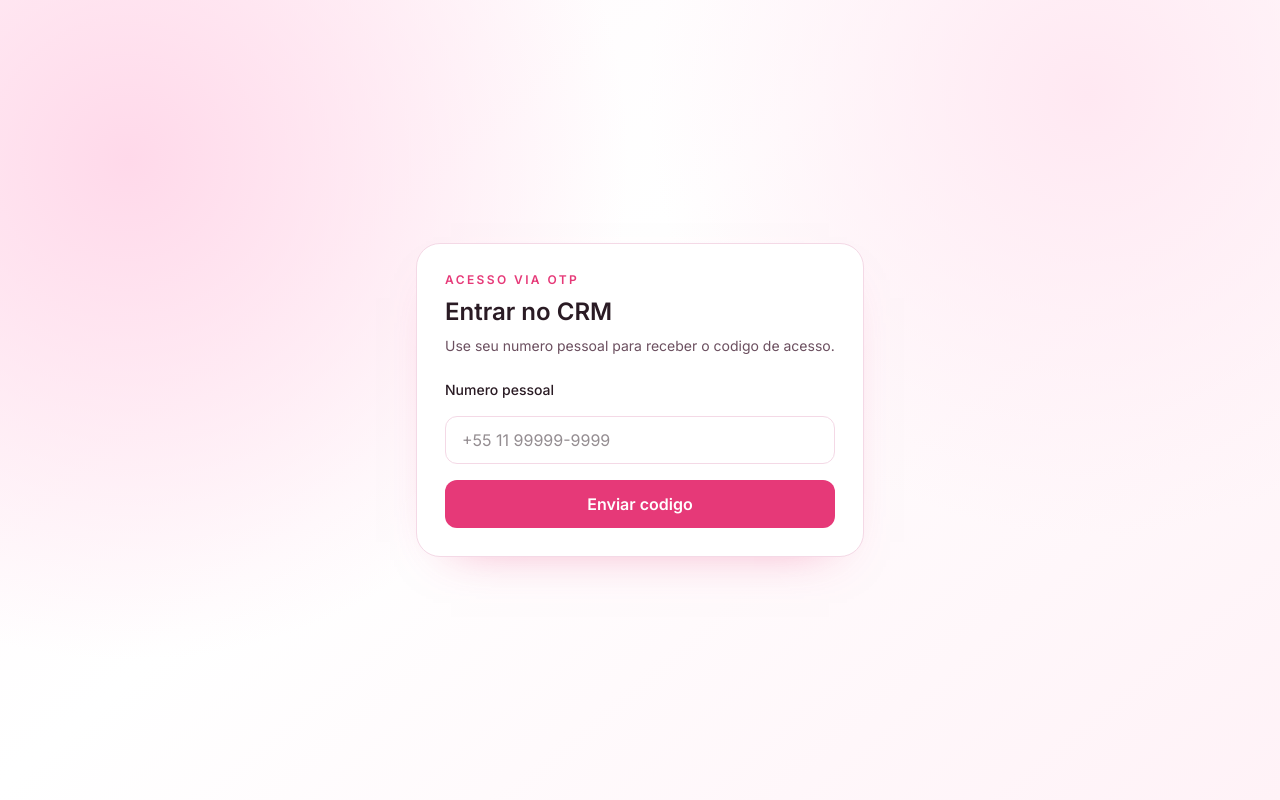
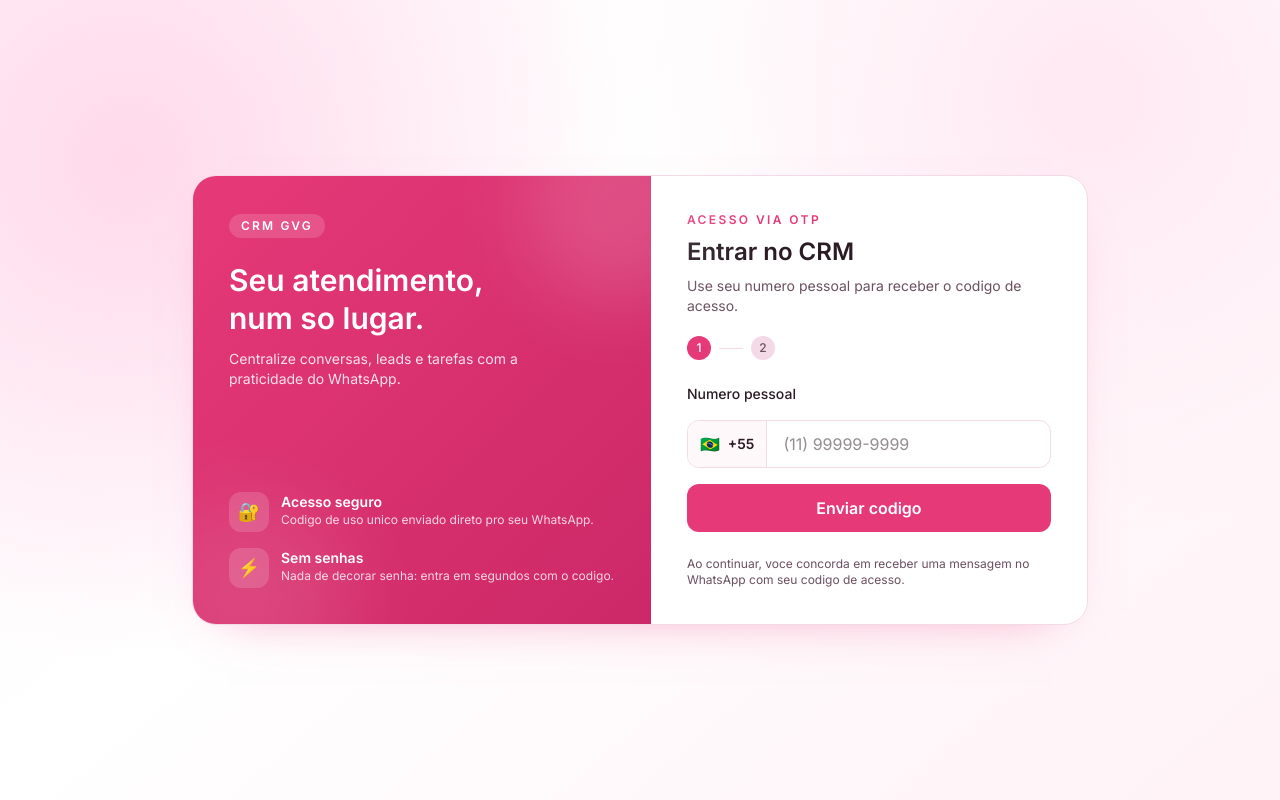
Before and after one commit to Vinicius-Lummertz/CRM-GVG, a Next.js app in the folder frontend/: page /otp in a window 1280 px wide. Built offline with nearby package versions, Linux system fonts and the light colour scheme.

Commit message:
página otp mais bonita e intuitiva

```diff
--- a/frontend/src/app/otp/page.tsx
+++ b/frontend/src/app/otp/page.tsx
@@ -3,12 +3,22 @@
 import { FormEvent, useMemo, useState } from "react";
 import { useRouter } from "next/navigation";
 
+const COUNTRY_CODE = "55";
 const MASTER_PHONE = "554896290225";
 const API_BASE = "https://crm-gvg.onrender.com";
 
-function normalizePhone(rawValue: string) {
-  const digits = (rawValue || "").replace(/\D/g, "");
-  return digits;
+// Mantem apenas digitos do numero local (DDD + numero), sem o codigo do pais.
+function onlyDigits(rawValue: string) {
+  return (rawValue || "").replace(/\D/g, "");
+}
+
+// Aplica mascara visual: (11) 99999-9999
+function maskLocalPhone(digits: string) {
+  const d = digits.slice(0, 11);
+  if (d.length <= 2) return d;
+  if (d.length <= 6) return `(${d.slice(0, 2)}) ${d.slice(2)}`;
+  if (d.length <= 10) return `(${d.slice(0, 2)}) ${d.slice(2, 6)}-${d.slice(6)}`;
+  return `(${d.slice(0, 2)}) ${d.slice(2, 7)}-${d.slice(7)}`;
 }
 
 async function persistSessionCookie(payload: {
@@ -27,28 +37,47 @@ async function persistSessionCookie(payload: {
   }
 }
 
+const HIGHLIGHTS = [
+  {
+    icon: "🔐",
+    title: "Acesso seguro",
+    description: "Codigo de uso unico enviado direto pro seu WhatsApp.",
+  },
+  {
+    icon: "⚡",
+    title: "Sem senhas",
+    description: "Nada de decorar senha: entra em segundos com o codigo.",
+  },
+];
+
 export default function OtpPage() {
   const router = useRouter();
-  const [phone, setPhone] = useState("");
+  const [localPhone, setLocalPhone] = useState("");
   const [code, setCode] = useState("");
   const [step, setStep] = useState<"phone" | "code">("phone");
   const [loading, setLoading] = useState(false);
   const [message, setMessage] = useState<string | null>(null);
   const [error, setError] = useState<string | null>(null);
 
-  const normalizedPhone = useMemo(() => normalizePhone(phone), [phone]);
+  // Digitos locais (DDD + numero) e o telefone completo com o +55 fixo.
+  const localDigits = useMemo(() => onlyDigits(localPhone), [localPhone]);
+  const fullPhone = useMemo(
+    () => `${COUNTRY_CODE}${localDigits}`,
+    [localDigits]
+  );
 
-  async function sendOtp(e: FormEvent) {
-    e.preventDefault();
+  async function sendOtp(e?: { preventDefault: () => void }) {
+    e?.preventDefault();
     setError(null);
     setMessage(null);
 
-    if (!normalizedPhone) {
-      setError("Informe um telefone valido.");
+    // DDD (2) + numero (8 ou 9) => entre 10 e 11 digitos locais.
+    if (localDigits.length < 10) {
+      setError("Informe um numero valido com DDD.");
       return;
     }
 
-    if (normalizedPhone === MASTER_PHONE) {
+    if (fullPhone === MASTER_PHONE) {
       await persistSessionCookie({
         phone: `+${MASTER_PHONE}`,
         isMaster: true,
@@ -64,7 +93,7 @@ export default function OtpPage() {
       const response = await fetch(`${API_BASE}/api/v2/otp/send`, {
         method: "POST",
         headers: { "Content-Type": "application/json" },
-        body: JSON.stringify({ phone: `+${normalizedPhone}` }),
+        body: JSON.stringify({ phone: `+${fullPhone}` }),
       });
 
       const data = await response.json();
@@ -96,7 +125,7 @@ export default function OtpPage() {
       const response = await fetch(`${API_BASE}/api/v2/otp/verify`, {
         method: "POST",
         headers: { "Content-Type": "application/json" },
-        body: JSON.stringify({ phone: `+${normalizedPhone}`, code: code.trim() }),
+        body: JSON.stringify({ phone: `+${fullPhone}`, code: code.trim() }),
       });
 
       const data = await response.json();
@@ -110,7 +139,7 @@ export default function OtpPage() {
           : null;
 
       await persistSessionCookie({
-        phone: `+${normalizedPhone}`,
+        phone: `+${fullPhone}`,
         isMaster: false,
         profileId,
         authenticatedAt: new Date().toISOString(),
@@ -125,30 +154,108 @@ export default function OtpPage() {
     }
   }
 
+  function backToPhone() {
+    setStep("phone");
+    setCode("");
+    setError(null);
+    setMessage(null);
+  }
+
   return (
     <main className="hero-glow flex min-h-screen items-center justify-center px-6 py-10">
-      <section className="w-full max-w-md rounded-3xl border border-[var(--line)] bg-white p-7 shadow-[0_20px_50px_-35px_rgba(230,57,120,0.55)]">
+      <section className="fade-up grid w-full max-w-4xl overflow-hidden rounded-3xl border border-[var(--line)] bg-white shadow-[0_20px_50px_-35px_rgba(230,57,120,0.55)] md:grid-cols-[1.05fr_1fr]">
+        {/* Painel lateral decorativo */}
+        <aside className="relative hidden flex-col justify-between bg-gradient-to-br from-[var(--primary)] to-[var(--primary-strong)] p-9 text-white md:flex">
+          <div className="pointer-events-none absolute -top-16 -right-16 h-48 w-48 rounded-full bg-white/15 blur-2xl" />
+          <div className="pointer-events-none absolute -bottom-20 -left-12 h-52 w-52 rounded-full bg-white/10 blur-2xl" />
+
+          <div className="relative">
+            <span className="inline-flex items-center gap-2 rounded-full bg-white/15 px-3 py-1 text-xs font-semibold tracking-[0.18em] uppercase">
+              CRM GVG
+            </span>
+            <h2 className="mt-6 text-3xl leading-tight font-semibold">
+              Seu atendimento,
+              <br />
+              num so lugar.
+            </h2>
+            <p className="mt-3 max-w-xs text-sm text-white/85">
+              Centralize conversas, leads e tarefas com a praticidade do
+              WhatsApp.
+            </p>
+          </div>
+
+          <div className="relative mt-10 space-y-4">
+            {HIGHLIGHTS.map((item) => (
+              <div key={item.title} className="flex items-start gap-3">
+                <span className="flex h-10 w-10 shrink-0 items-center justify-center rounded-xl bg-white/15 text-lg">
+                  {item.icon}
+                </span>
+                <div>
+                  <p className="text-sm font-semibold">{item.title}</p>
+                  <p className="text-xs text-white/80">{item.description}</p>
+                </div>
+              </div>
+            ))}
+          </div>
+        </aside>
+
+        {/* Formulario */}
+        <div className="p-7 sm:p-9">
           <p className="mb-2 text-xs font-semibold tracking-[0.2em] text-[var(--primary)] uppercase">
             Acesso via OTP
           </p>
           <h1 className="text-2xl font-semibold text-[var(--foreground)]">
-          Entrar no CRM
+            {step === "phone" ? "Entrar no CRM" : "Confirme o codigo"}
           </h1>
           <p className="mt-2 text-sm text-[var(--muted)]">
-          Use seu numero pessoal para receber o codigo de acesso.
+            {step === "phone"
+              ? "Use seu numero pessoal para receber o codigo de acesso."
+              : `Enviamos um codigo de 6 digitos para o WhatsApp ${maskLocalPhone(
+                  localDigits
+                )}.`}
           </p>
+
+          {/* Indicador de etapas */}
+          <div className="mt-5 flex items-center gap-2 text-xs font-medium text-[var(--muted)]">
+            <span
+              className={`flex h-6 w-6 items-center justify-center rounded-full ${
+                step === "phone"
+                  ? "bg-[var(--primary)] text-white"
+                  : "bg-emerald-500 text-white"
+              }`}
+            >
+              {step === "phone" ? "1" : "✓"}
+            </span>
+            <span className="h-px w-6 bg-[var(--line)]" />
+            <span
+              className={`flex h-6 w-6 items-center justify-center rounded-full ${
+                step === "code"
+                  ? "bg-[var(--primary)] text-white"
+                  : "bg-[var(--line)] text-[var(--muted)]"
+              }`}
+            >
+              2
+            </span>
+          </div>
 
           {step === "phone" ? (
             <form className="mt-6 space-y-4" onSubmit={sendOtp}>
               <label className="block text-sm font-medium text-[var(--foreground)]">
                 Numero pessoal
               </label>
+              <div className="flex h-12 w-full items-stretch overflow-hidden rounded-xl border border-[var(--line)] focus-within:border-pink-300">
+                <span className="flex shrink-0 items-center gap-2 border-r border-[var(--line)] bg-[var(--background)] px-3 text-sm font-semibold text-[var(--foreground)]">
+                  <span className="text-base leading-none">🇧🇷</span>
+                  +55
+                </span>
                 <input
-              value={phone}
-              onChange={(e) => setPhone(e.target.value)}
-              placeholder="+55 11 99999-9999"
-              className="h-12 w-full rounded-xl border border-[var(--line)] px-4 text-[var(--foreground)] outline-none focus:border-pink-300"
+                  value={maskLocalPhone(localDigits)}
+                  onChange={(e) => setLocalPhone(e.target.value)}
+                  inputMode="numeric"
+                  placeholder="(11) 99999-9999"
+                  className="h-full w-full bg-transparent px-4 text-[var(--foreground)] outline-none"
                 />
+              </div>
               <button
                 type="submit"
                 disabled={loading}
@@ -164,9 +271,10 @@ export default function OtpPage() {
               </label>
               <input
                 value={code}
-              onChange={(e) => setCode(e.target.value)}
+                onChange={(e) => setCode(onlyDigits(e.target.value).slice(0, 6))}
+                inputMode="numeric"
                 placeholder="000000"
-              className="h-12 w-full rounded-xl border border-[var(--line)] px-4 text-[var(--foreground)] outline-none focus:border-pink-300"
+                className="h-12 w-full rounded-xl border border-[var(--line)] px-4 text-center text-lg font-semibold tracking-[0.5em] text-[var(--foreground)] outline-none focus:border-pink-300"
               />
               <button
                 type="submit"
@@ -175,11 +283,40 @@ export default function OtpPage() {
               >
                 {loading ? "Validando..." : "Validar codigo"}
               </button>
+              <div className="flex items-center justify-between text-xs">
+                <button
+                  type="button"
+                  onClick={backToPhone}
+                  className="font-medium text-[var(--muted)] transition hover:text-[var(--foreground)]"
+                >
+                  ← Trocar numero
+                </button>
+                <button
+                  type="button"
+                  onClick={() => sendOtp()}
+                  disabled={loading}
+                  className="font-medium text-[var(--primary)] transition hover:text-[var(--primary-strong)] disabled:opacity-60"
+                >
+                  Reenviar codigo
+                </button>
+              </div>
             </form>
           )}
 
-        {message ? <p className="mt-4 text-sm text-emerald-600">{message}</p> : null}
-        {error ? <p className="mt-4 text-sm text-rose-600">{error}</p> : null}
+          {message ? (
+            <p className="mt-4 text-sm text-emerald-600">{message}</p>
+          ) : null}
+          {error ? (
+            <p className="mt-4 rounded-lg border border-rose-200 bg-rose-50 px-3 py-2 text-sm font-medium text-rose-700">
+              {error}
+            </p>
+          ) : null}
+
+          <p className="mt-6 text-xs text-[var(--muted)]">
+            Ao continuar, voce concorda em receber uma mensagem no WhatsApp com
+            seu codigo de acesso.
+          </p>
+        </div>
       </section>
     </main>
   );
```
Lines whose indentation alone changed are shown as unchanged.
